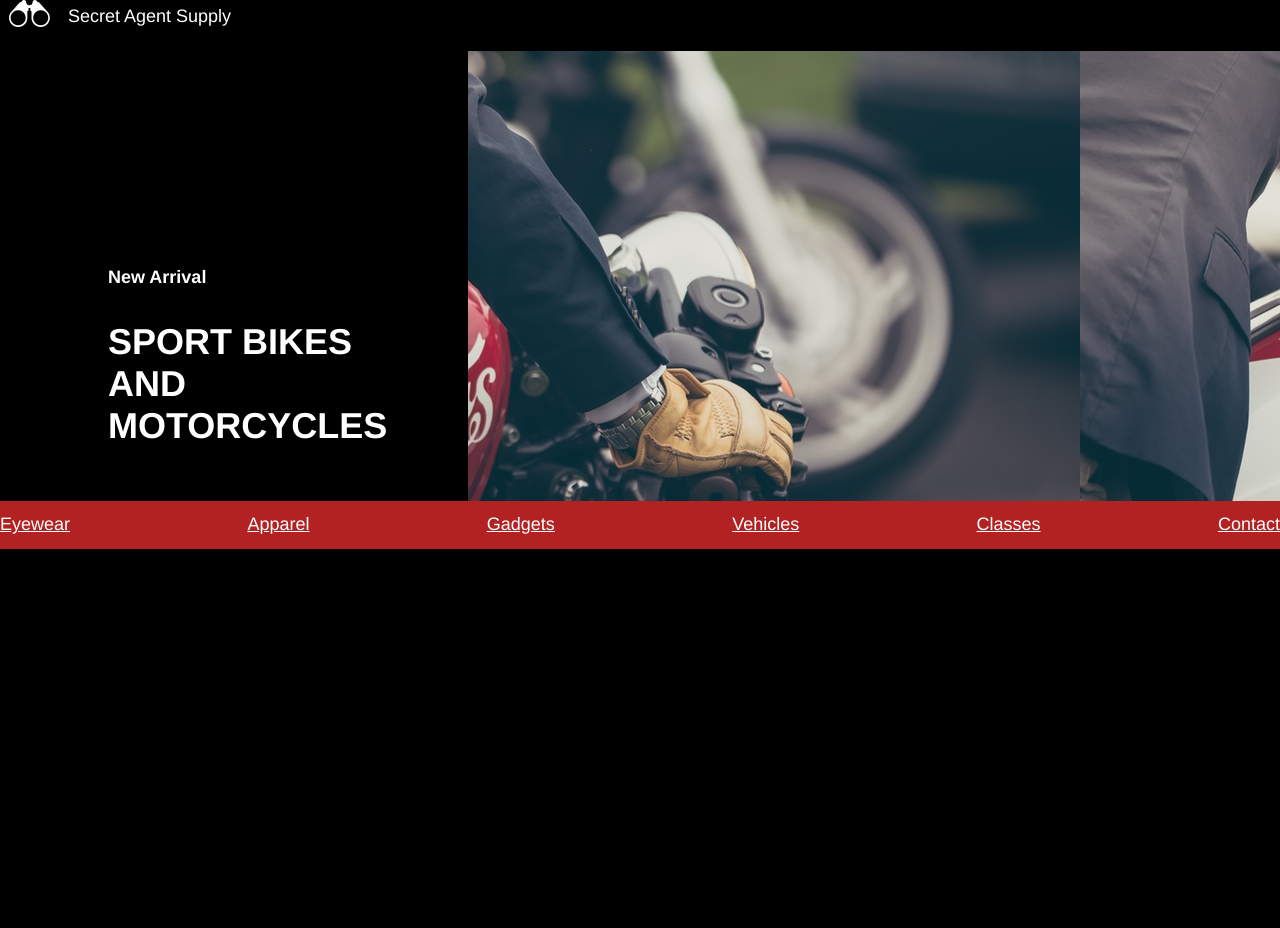
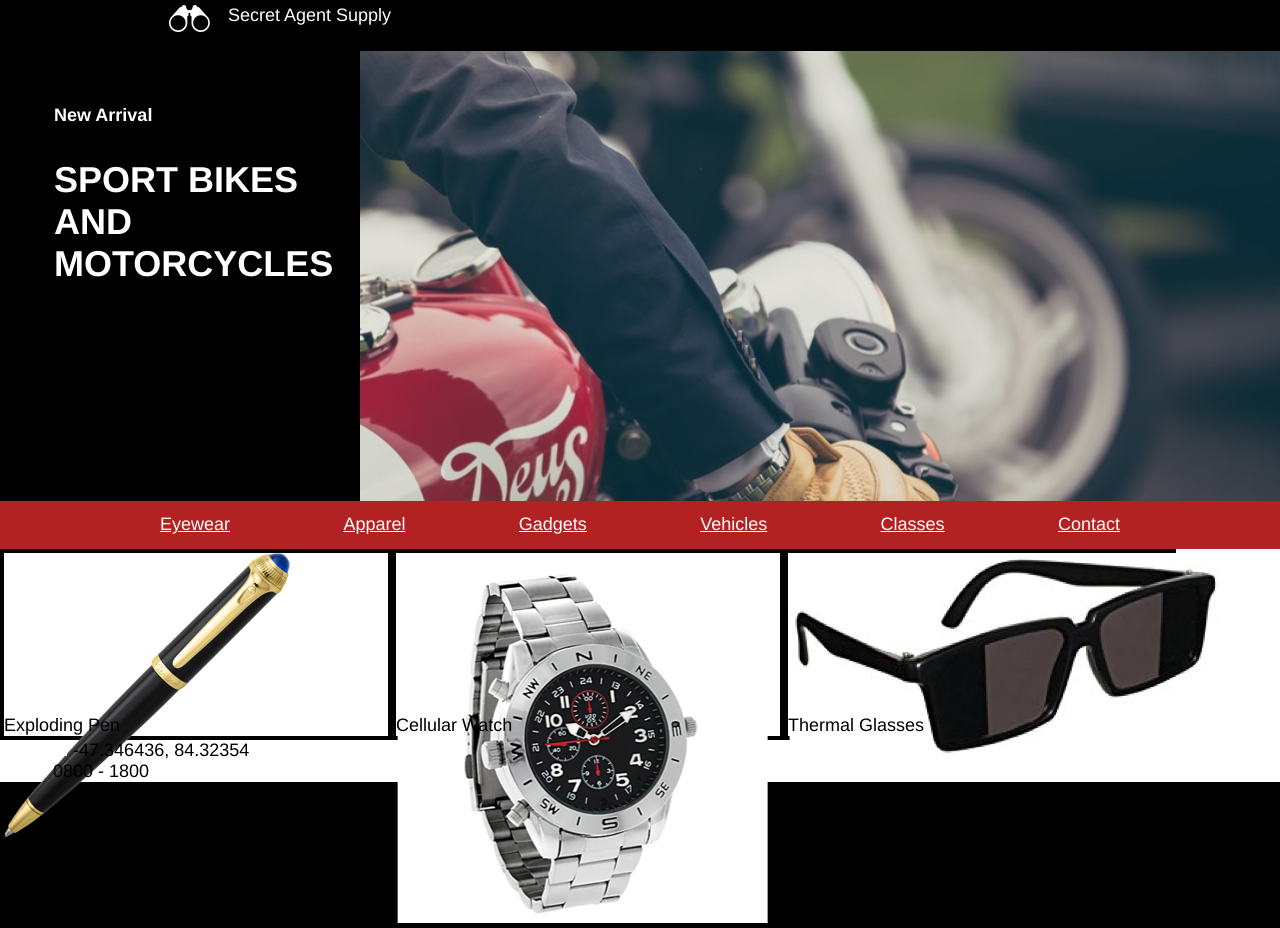
Before and after one commit to YoungGiftedandBlack/secret_agent_supply, a plain HTML site: page index.html in a window 1280 px wide. Before the commit the page ends 800 px from the top, so only its background shows below. Drawn offline with Linux system fonts and the light colour scheme.

Commit message:
I can't tell if I've made progress or not

```diff
--- a/index.html
+++ b/index.html
@@ -7,16 +7,18 @@
   </head>
   <body>
     <header>
+      <div class="site_container">
         <div class="logo">
-        <img src="./resources/images/logo.png" style="height: 1.5rem; width: auto; padding-left: 0.5rem; text-align: center;">
+          <img src="./resources/images/logo.png" style="height: 1.5rem; width: auto; padding-left: 0.5rem; text-align: center; justify-content: center;">
         </div>
         <div>
           <span style="padding: 0.66rem 1rem;">Secret Agent Supply</span>
         </div>
+      </div>
     </header>
     <div class="the_supply">
-      <div id="new_arrivals">
-        <div style="background-color: black; padding: 2rem 3rem; width: 20rem; padding-top: 9rem;">
+      <div class="new_arrivals">
+        <div class="promotion">
           <div>
             <p>New Arrival</p>
           </div>
@@ -32,23 +34,52 @@
           <span><a href="#">Eyewear</a></span>
           <span><a href="#">Apparel</a></span>
           <span><a href="#">Gadgets</a></span>
-          <span><a href="#" href="#">Vehicles</a></span>
+          <span><a href="#">Vehicles</a></span>
           <span><a href="#">Classes</a></span>
           <span><a href="#">Contact</a></span>
         </nav>
       </div>
+      <div class="the_window">
+        <div style="display: flex;">
+
           <div class="shop_window">
+            <div style="height: 9rem;">
+              <img src="./resources/images/pen.png">
+            </div>
+            <div>
               <span>Exploding Pen</span>
             </div>
+          </div>
           <div class="shop_window">
+            <div style="height: 9rem;">
+              <img src="./resources/images/watch.png">
+            </div>
+            <div>
               <span>Cellular Watch</span>
             </div>
-      <divclass="shop_window">
+          </div>
+          <div class="shop_window">
+            <div style="height: 9rem;">
+              <img src="./resources/images/glasses.png">
+            </div>
+            <div>
               <span>Thermal Glasses</span>
             </div>
-      <div><span>Location</span><span>-47.346436, 84.32354</span></div>
-
-      <div><span>Hours</span><span>0800 - 1800</span></div>
+          </div>
+        </div>
+        <div style="display: flex; flex-direction: row;">
+          <div>
+            <div>
+              <span class="loc_and_hrs">Location</span>
+              <span class="co-ordinates">-47.346436, 84.32354</span>
+            </div>
+            <div>
+              <span class="loc_and_hrs">Hours</span>
+              <span class="hours">0800 - 1800</span>
+            </div>
+          </div>
+        </div>
+      </div>
     </div>
     <footer>
       <div>
--- a/resources/css/index.css
+++ b/resources/css/index.css
@@ -3,6 +3,14 @@
 html {
   font-size: 18px;
   font-family: helvetica;
+}
+
+.loc_and_hrs {
+  color: white;
+}
+
+.co-ordinates, .hours {
+  color: black;
 }
 
 #banner a {
@@ -18,20 +26,20 @@ header span {
   color: white;
 }
 
-#new_arrivals p, #new_arrivals h1 {
+.new_arrivals p, .new_arrivals h1 {
   color: white;
   font-family: helvetica;
   font-weight: bold;
 }
 
-#new_arrivals p {
+.new_arrivals p {
   font-size: 1rem;
   padding-left: 3rem;
   padding-top: 2rem;
   padding-bottom: 0.5rem;
 }
 
-#new_arrivals h1 {
+.new_arrivals h1 {
   font-size: 2rem;
   padding-left: 3rem;
 }
@@ -40,11 +48,11 @@ header span {
 /* body css starts here */
 
 body {
-  width: 100%;
+  width: auto;
   height: auto;
   border: 0px;
   margin: 0px;
-  padding: opx;
+  padding: 0px;
   background-color: black;
   flex-direction: column;
   display: flex;
@@ -61,21 +69,41 @@ body {
 nav {
   display: flex;
   justify-content: space-between;
+  width: 960px;
 }
 /* new arrivals starts here */
 
-#new_arrivals {
+.new_arrivals {
   background-image: url("../../resources/images/moto.jpeg");
-  width: auto;
+  background-size: cover;
+  background-repeat: no-repeat;
   display: flex;
   flex-direction: row;
-  height: 25rem;
   border: 0px;
   padding: 0px;
   margin: 0px;
+  height: 25rem;
 }
 
+.promotion {
+  width: 20rem;
+  height: auto;
+  margin: 0px;
+  border-top: 9rem;
+  background-color: black;
+}
 /* new arrivals ends here */
+
+/* the_window starts here */
+
+.the_window {
+  background-color: white;
+  display: flex;
+  flex-direction: column;
+}
+
+/* the_window starts here */
+
 
 /* shop starts here */
 
@@ -84,8 +112,9 @@ nav {
   display: flex;
 }
 
-#shop_window {
+.shop_window {
   border: 4px solid black;
+  width: 30%;
 }
 
 .window_item {
@@ -102,6 +131,10 @@ nav {
 
 #banner {
   background-color: firebrick;
+  justify-content: center;
+  align-items: center;
+  display: flex;
+  flex-wrap: nowrap;
 }
 
 /* banner ends here */
@@ -113,16 +146,23 @@ nav {
 header {
   display: flex;
   position: fixed;
-  justify-content: flex-start;
+  justify-content: center;
   align-items: center;
   z-index: 2;
   background-color: black;
   width: 100%;
+  height: 2.32rem;
 }
 
 .logo {
   justify-content: flex-start;
   align-items: center;
+}
+
+.site_container {
+  width: 960px;
+  display: flex;
+  flex-direction: row;
 }
 /* header ends here */
 
```
Lines whose indentation alone changed are shown as unchanged.
